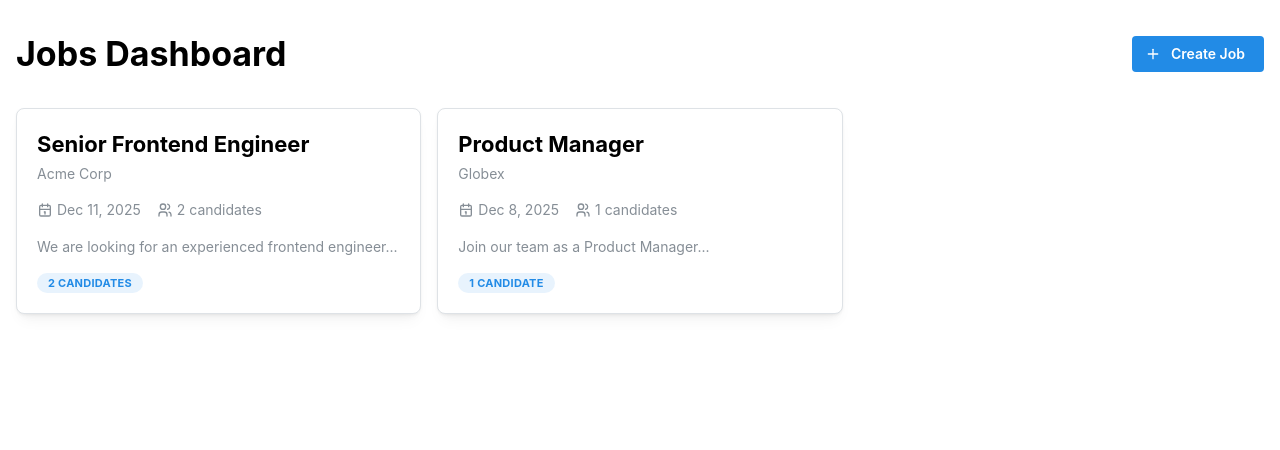
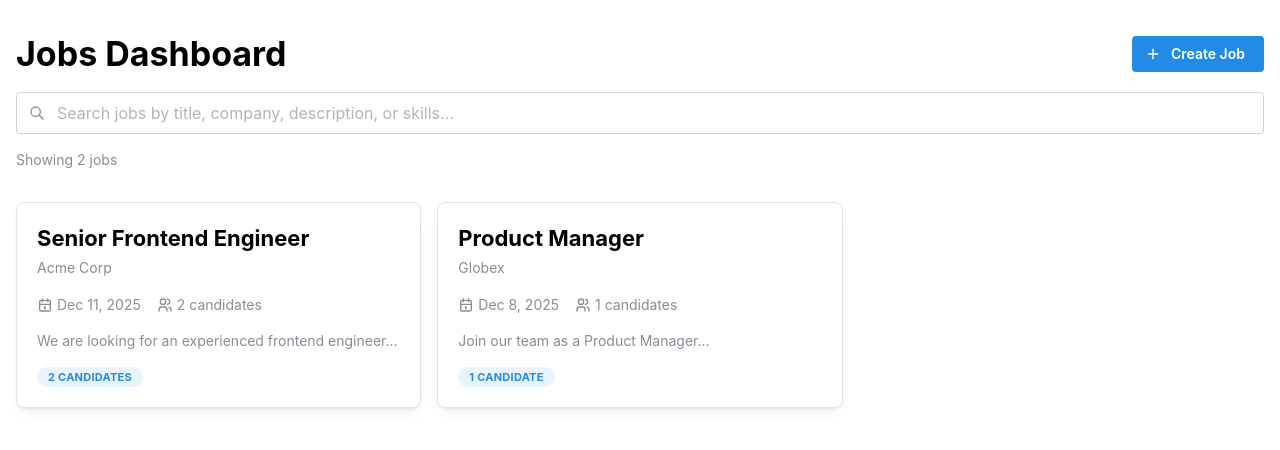
Before and after one commit to winnieee-chan/flying-spaghetti, a React (Vite) app in the folder web/: page / in a window 1280 px wide. Shown: the top 450 px of the page. Built offline with nearby package versions, Linux system fonts and the light colour scheme.

Commit message:
Enhance Dashboard component with job search functionality; add search input and filtering logic for job listings

```diff
--- a/web/src/components/Dashboard.tsx
+++ b/web/src/components/Dashboard.tsx
@@ -1,4 +1,4 @@
-import { useEffect } from "react";
+import { useEffect, useState } from "react";
 import { useNavigate } from "react-router-dom";
 import { motion } from "framer-motion";
 import {
@@ -13,8 +13,10 @@ import {
   Alert,
   Grid,
   Badge,
+  TextInput,
 } from "@mantine/core";
-import { IconAlertCircle, IconPlus, IconCalendar, IconUsers } from "@tabler/icons-react";
+import { useDebouncedValue } from "@mantine/hooks";
+import { IconAlertCircle, IconPlus, IconCalendar, IconUsers, IconSearch } from "@tabler/icons-react";
 import useJobStore from "../stores/jobStore";
 
 interface Job {
@@ -35,10 +37,43 @@ interface Job {
 const Dashboard = () => {
   const navigate = useNavigate();
   const { jobs, loading, error, fetchJobs } = useJobStore();
+  const [searchQuery, setSearchQuery] = useState("");
+  const [debouncedSearch] = useDebouncedValue(searchQuery, 300);
 
   useEffect(() => {
     fetchJobs();
   }, [fetchJobs]);
+
+  // Filter jobs based on search query
+  const filteredJobs = jobs.filter((job: Job) => {
+    if (!debouncedSearch.trim()) {
+      return true;
+    }
+
+    const searchLower = debouncedSearch.toLowerCase();
+
+    // Search in title
+    if (job.title.toLowerCase().includes(searchLower)) {
+      return true;
+    }
+
+    // Search in company
+    if (job.company.toLowerCase().includes(searchLower)) {
+      return true;
+    }
+
+    // Search in description
+    if (job.description?.toLowerCase().includes(searchLower)) {
+      return true;
+    }
+
+    // Search in skills
+    if (job.filters?.skills?.some((skill) => skill.toLowerCase().includes(searchLower))) {
+      return true;
+    }
+
+    return false;
+  });
 
   const formatDate = (dateString: string): string => {
     const date = new Date(dateString);
@@ -77,7 +112,8 @@ const Dashboard = () => {
   return (
     <Container size="xl" py="xl">
       {/* Header */}
-      <Group justify="space-between" mb="xl">
+      <Stack gap="md" mb="xl">
+        <Group justify="space-between">
           <Title order={1}>Jobs Dashboard</Title>
           <Button
             leftSection={<IconPlus size={16} />}
@@ -87,8 +123,55 @@ const Dashboard = () => {
           </Button>
         </Group>
 
+        {/* Search Input */}
+        <TextInput
+          placeholder="Search jobs by title, company, description, or skills..."
+          leftSection={<IconSearch size={16} />}
+          value={searchQuery}
+          onChange={(e) => setSearchQuery(e.currentTarget.value)}
+          size="md"
+        />
+
+        {/* Results Count */}
+        {jobs.length > 0 && (
+          <Text size="sm" c="dimmed">
+            {debouncedSearch.trim() ? (
+              <>Showing {filteredJobs.length} of {jobs.length} job{jobs.length !== 1 ? "s" : ""}</>
+            ) : (
+              <>Showing {jobs.length} job{jobs.length !== 1 ? "s" : ""}</>
+            )}
+          </Text>
+        )}
+      </Stack>
+
       {/* Empty State */}
-      {jobs.length === 0 ? (
+      {filteredJobs.length === 0 && jobs.length > 0 ? (
+        <motion.div
+          initial={{ opacity: 0, y: 20 }}
+          animate={{ opacity: 1, y: 0 }}
+          transition={{ duration: 0.3 }}
+        >
+          <Card shadow="sm" padding="xl" radius="md" withBorder>
+            <Stack align="center" gap="md">
+              <Text size="lg" c="dimmed">
+                No jobs found
+              </Text>
+              <Text size="sm" c="dimmed" ta="center">
+                No jobs match your search query. Try adjusting your search terms.
+              </Text>
+              {debouncedSearch && (
+                <Button
+                  variant="light"
+                  onClick={() => setSearchQuery("")}
+                  mt="md"
+                >
+                  Clear Search
+                </Button>
+              )}
+            </Stack>
+          </Card>
+        </motion.div>
+      ) : filteredJobs.length === 0 ? (
         <motion.div
           initial={{ opacity: 0, y: 20 }}
           animate={{ opacity: 1, y: 0 }}
@@ -115,7 +198,7 @@ const Dashboard = () => {
       ) : (
         /* Job Cards Grid */
         <Grid>
-          {jobs.map((job: Job, index: number) => (
+          {filteredJobs.map((job: Job, index: number) => (
             <Grid.Col key={job.id} span={{ base: 12, sm: 6, lg: 4 }}>
               <motion.div
                 initial={{ opacity: 0, y: 20 }}
```
Lines whose indentation alone changed are shown as unchanged.
